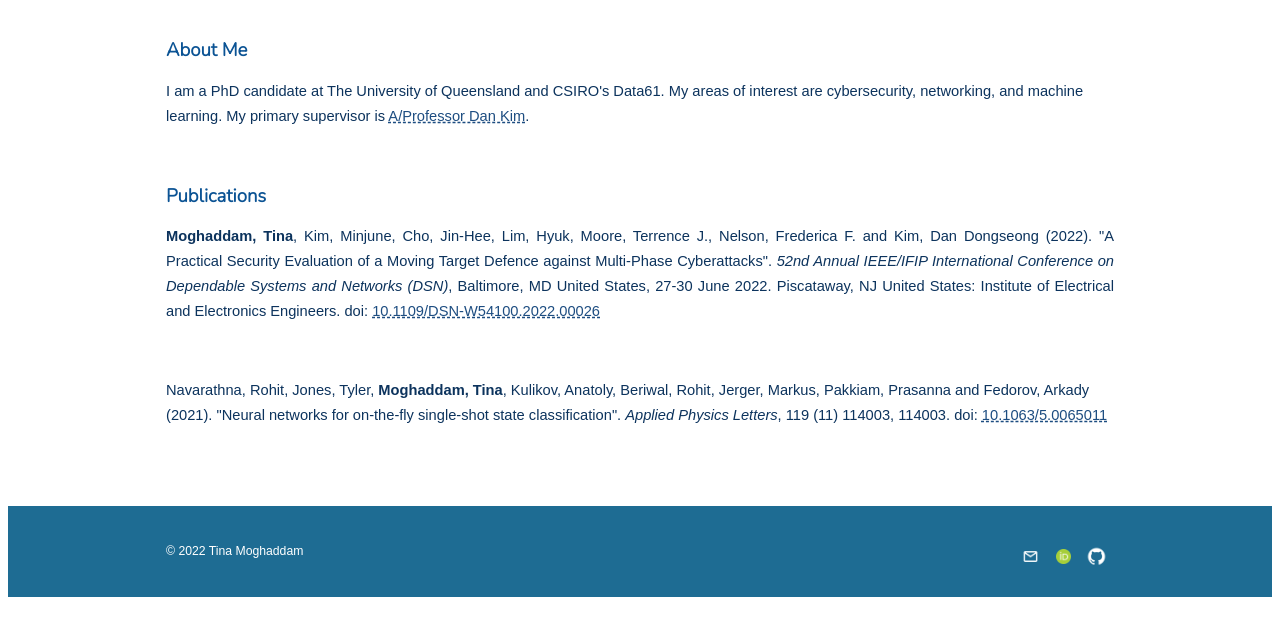
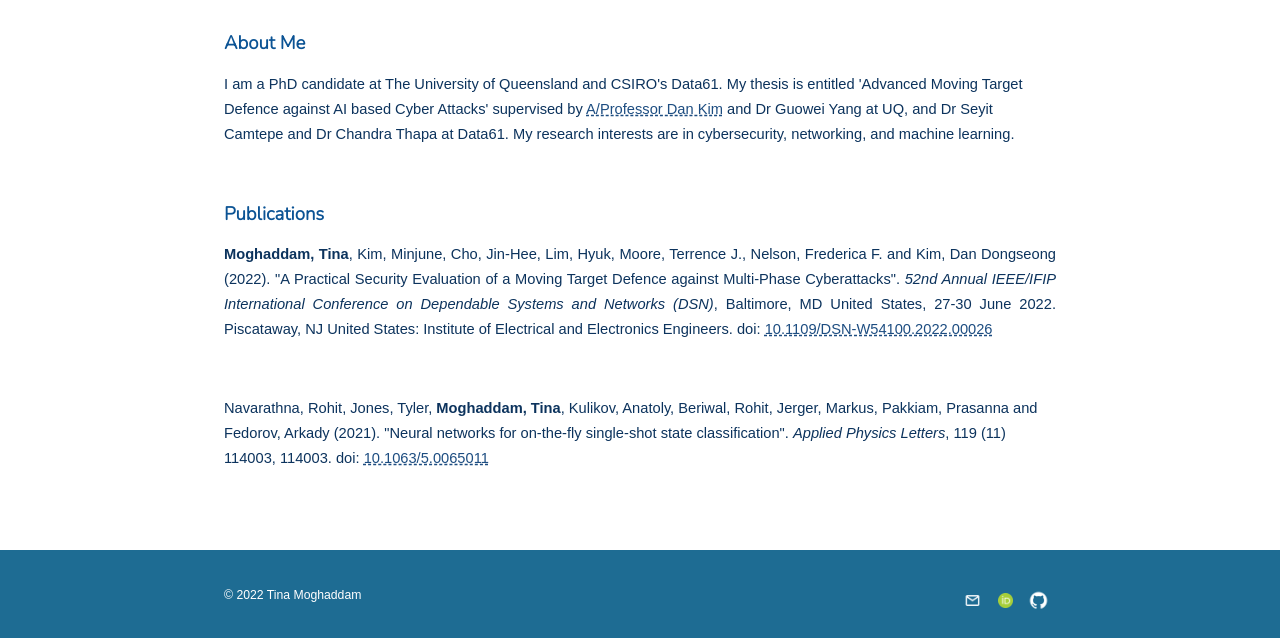
Before and after one commit to tmo/tmo.github.io, a plain HTML site: page index.html in a window 1280 px wide. Shown: the part 279-917 px from the top of the page. Before the commit the page ends 884 px from the top, so only its background shows below. Drawn offline with Linux system fonts and the light colour scheme; a web font is replaced by a local one.

Commit message:
Bio update

```diff
--- a/index.html
+++ b/index.html
@@ -28,10 +28,12 @@
             <div class="desc">
                 <h2><strong>About Me</strong></h2>
                 <p>I am a PhD candidate at The University of Queensland and
-                CSIRO's Data61. My areas of interest are cybersecurity,
-                networking, and machine learning. My primary supervisor is
-                <a class="desc" href="https://sites.google.com/view/dsteam/">
-                A/Professor Dan Kim</a>.
+                    CSIRO's Data61.  My thesis is entitled
+                    'Advanced Moving Target Defence against AI based Cyber Attacks' supervised by
+                    <a class="desc" href="https://sites.google.com/view/dsteam/">
+                    A/Professor Dan Kim</a> and Dr Guowei Yang at UQ, and Dr Seyit Camtepe and Dr Chandra Thapa at Data61.
+                    My research interests are in cybersecurity,
+                    networking, and machine learning.
                 </p>
 
                 <br/>
--- a/main.css
+++ b/main.css
@@ -4,6 +4,7 @@
 
 body {
     height: 100%;
+    margin: 0;
     text-align: center;
     font-family: arial;
     font-size:11pt;
@@ -65,7 +66,7 @@ span.innerlink:hover {
 
 div.desc {
     color: rgb(12, 51, 93);
-    width:75%;
+    width:65%;
     margin: auto;
     padding-bottom: 5%;
     padding-top:2%;
@@ -105,7 +106,7 @@ div.footer {
 }
 
 div.footer_text {
-    width:75%;
+    width:65%;
     display: flex;
     flex-direction: row;
     justify-content: space-between;
```
